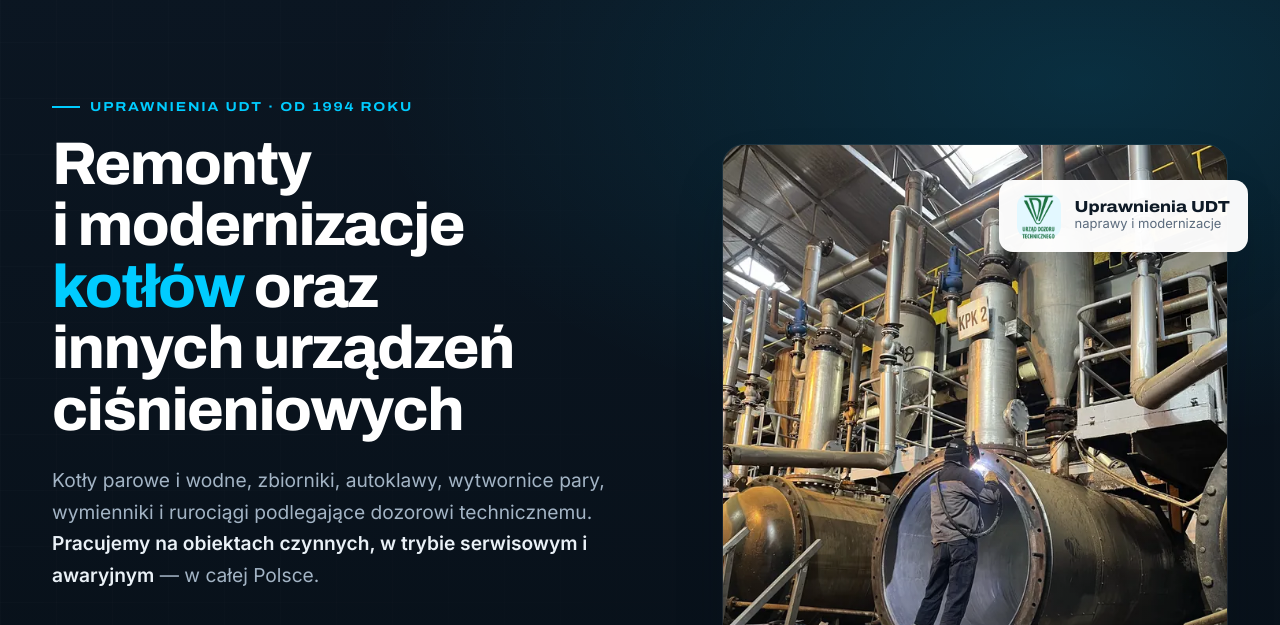
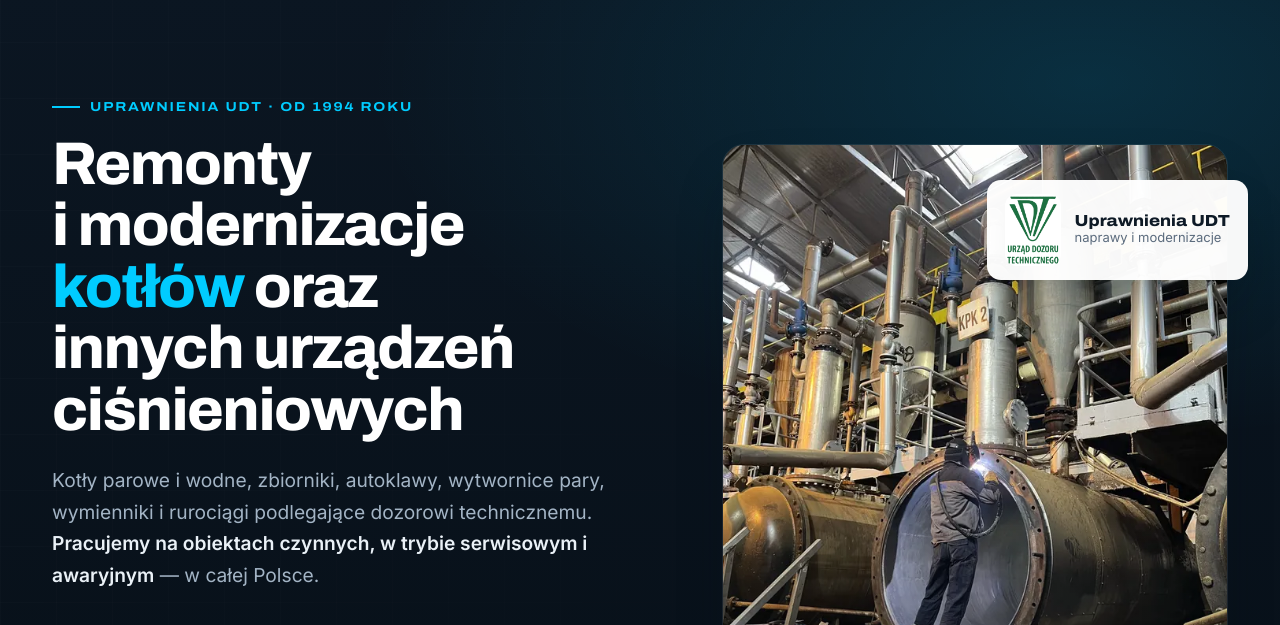
Before and after one commit to ProgramistaDawidMajchrzak/kotly-tomko, a plain HTML site: page index.html in a window 1280 px wide. Shown: the part 154-779 px from the top of the page. Drawn offline with Linux system fonts and the light colour scheme.

Commit message:
Większy znak UDT na plakietce w sekcji hero
Co-Authored-By: Claude Opus 5.5 <noreply@anthropic.com>

```diff
--- a/assets/css/style.css
+++ b/assets/css/style.css
@@ -213,8 +213,8 @@ button, input, select, textarea { font: inherit; color: inherit; }
 .udt-plate--header img { height: 72px; }
 .udt-plate--footer { margin-top: 22px; padding: 8px 14px 8px 10px; }
 .udt-plate--footer span { max-width: 170px; }
-.hero__badge-icon--udt { background: #fff; width: auto; height: auto; }
-.hero__badge-icon--udt img { height: 46px; width: auto; }
+.hero__badge .hero__badge-icon--udt { background: #fff; width: auto; height: auto; }
+.hero__badge-icon--udt img { height: 72px; width: auto; }
 .card__icon.card__icon--udt, .why__item .card__icon.card__icon--udt { background: #fff; }
 .card__icon--udt img { height: 40px; width: auto; }
 .logo__sub { font-family: var(--font-head); font-stretch: 120%; font-size: .625rem; font-weight: 600; letter-spacing: .16em; text-transform: uppercase; color: var(--on-dark-muted); }
@@ -671,6 +671,7 @@ button, input, select, textarea { font: inherit; color: inherit; }
   .hero__badge--udt { top: 16px; right: 12px; }
   .hero__badge--year { left: 12px; bottom: 20px; }
   .hero__badge-icon { width: 36px; height: 36px; }
+  .hero__badge-icon--udt img { height: 52px; }
   .services__grid, .service-side { grid-template-columns: 1fr; }
   .service-feature { min-height: 420px; }
   .devices { grid-template-columns: repeat(2, 1fr); gap: 12px; }
```
